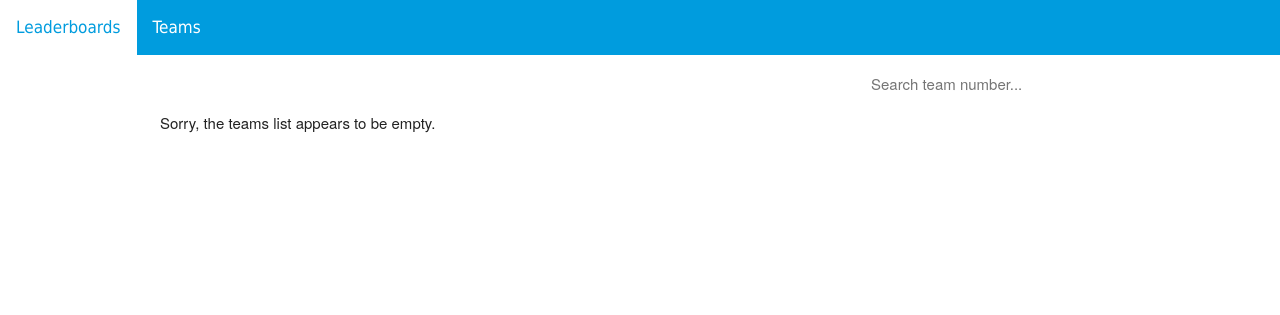
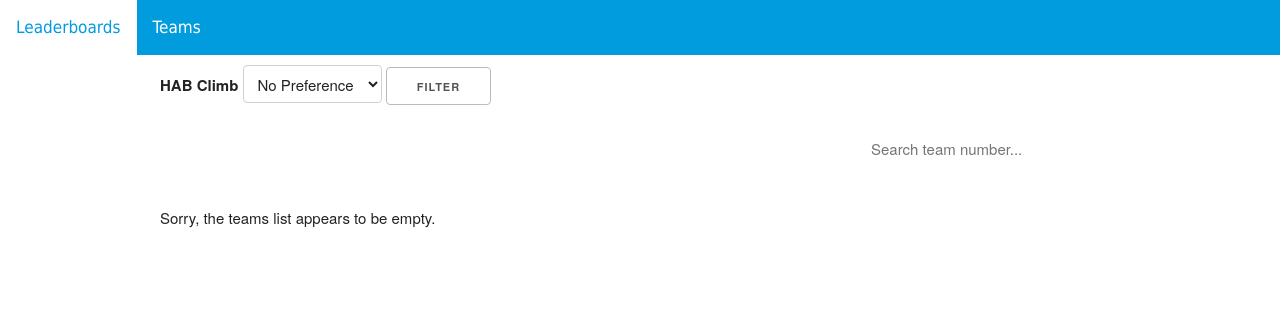
Before and after one commit to bqrichards/CSP-Analyze, a Flask app: page /teams in a window 1280 px wide. Shown: the top 315 px of the page. Run offline with Flask 2, Linux system fonts and the light colour scheme; parts of the project's set-up code (start-up, migrations or seed data) failed here and were passed over.

Commit message:
Add HAB climb level filtering

```diff
--- a/app.py
+++ b/app.py
@@ -18,9 +18,21 @@
 event_codes = ['2019carv', '2019gal', '2019hop', '2019new', '2019roe', '2019tur']
 unique_ips = []
 
-''' Web Routes '''
+
+def has_been_on_level(level_number, team):
+    """
+    Checks to see if a team has reached a certain HAB level in any of their matches
+    :param level_number: level HAB level
+    :param team: the team
+    :return: Whether the team has been on this HAB level
+    """
+    for match in team.matches:
+        if match.auto_idStartLevel == level_number or match.tele_idClimbLevel == level_number:
+            return True
+    return False
 
 
+''' Web Routes '''
 @app.route('/')
 @app.route('/index')
 @app.route('/leaderboards')
@@ -37,9 +49,29 @@
                                          'hatch': cache.hatch_sorted, 'rankings': cache.rankings_sorted})
 
 
-@app.route('/teams')
+@app.route('/teams', methods=['GET', 'POST'])
 def teams():
-    return render_template('teams.html', title='Teams', teams=cache.teams)
+    if request.method == 'GET':
+        return render_template('teams.html', title='Teams', teams=cache.teams)
+
+    # POST - trying to filter
+    if 'hab-climb-select' not in request.form:
+        cache.logger.warning('Submitting POST request without select options in form')
+        return render_template('error.html', title='Error', error_message='POST request could not be handled')
+
+    if request.form['hab-climb-select'] == 'No Preference':
+        cache.logger.info('Attempting to filter with no preference, giving default list')
+        return render_template('teams.html', title='Teams', teams=cache.teams)
+
+    # Filter teams
+    filtered_teams = []
+
+    # Filter by HAB climb
+    at_least_level = int(request.form['hab-climb-select'][-1])
+    cache.logger.info('Filtering robots by HAB level {}'.format(at_least_level))
+    filtered_teams.extend([team for team in cache.teams if has_been_on_level(at_least_level, team)])
+
+    return render_template('teams.html', title='Teams', teams=filtered_teams)
 
 
 @app.route('/team/<int:team_number>')
--- a/cache.py
+++ b/cache.py
@@ -10,11 +10,19 @@
 logger = logging.getLogger(__name__)
 logger.setLevel(logging.INFO)
 
-handler = logging.StreamHandler(sys.stdout)
-handler.setLevel(logging.INFO)
-formatter = logging.Formatter('%(asctime)s - %(name)s - %(levelname)s - %(message)s')
-handler.setFormatter(formatter)
-logger.addHandler(handler)
+stream_handler = logging.StreamHandler(sys.stdout)
+stream_handler.setLevel(logging.INFO)
+file_handler = logging.FileHandler('info.log')
+file_handler.setLevel(logging.INFO)
+error_file_handler = logging.FileHandler('error.log')
+error_file_handler.setLevel(logging.ERROR)
+formatter = logging.Formatter('%(asctime)s - %(levelname)s - %(message)s')
+stream_handler.setFormatter(formatter)
+file_handler.setFormatter(formatter)
+error_file_handler.setFormatter(formatter)
+logger.addHandler(stream_handler)
+logger.addHandler(file_handler)
+logger.addHandler(error_file_handler)
 
 teams = []
 defence_sorted = []
@@ -54,7 +62,12 @@
         logger.info('Using If-Modified-Since: {}'.format(modified_since))
         headers['If-Modified-Since'] = modified_since
 
-    r = requests.get(endpoint, headers=headers)
+    r = None
+    try:
+        r = requests.get(endpoint, headers=headers)
+    except requests.exceptions.ConnectionError as e:
+        logger.error('Connection error while requesting event code {}'.format(event_code))
+        return []
 
     logger.info('Status code: {}'.format(r.status_code))
     if r.status_code == 304:
--- a/static/css/teams.css
+++ b/static/css/teams.css
@@ -2,6 +2,7 @@
 	display: grid;
 	grid-gap: 10px;
 	grid-template: auto / auto auto auto auto;
+	margin-top: 20px;
 	margin-bottom: 20px;
 }
 
@@ -25,6 +26,16 @@
 	width: 100%;
 	height: 50px;
 	display: inline-block;
+	margin-bottom: 10px;
+}
+
+#filter-container {
+	margin-top: 10px;
+	width: 100%;
+}
+
+#filter-container * {
+	display: inline;
 }
 
 #search-bar {
--- a/static/js/teams.js
+++ b/static/js/teams.js
@@ -1,6 +1,6 @@
 /**
 * Hide a specific team number's item
-* @param {number} the team number to hide
+* @param number the team number to hide
 */
 function _hide(number) {
 	document.getElementById('team-item-' + number).style.display = 'none';
@@ -8,7 +8,7 @@
 
 /**
 * Show a specific team number's item
-* @param {number} the team number to show
+* @param number the team number to show
 */
 function _show(number) {
 	document.getElementById('team-item-' + number).style.display = 'block';
@@ -26,7 +26,7 @@
 
 /**
 * Hide teams that don't contain these numbers
-* @param {number} the number to filter teams by
+* @param number the number to filter teams by
 */
 function filterByNumber(number) {
 const items = document.getElementsByClassName('grid-item');
--- /dev/null
+++ b/templates/error.html
@@ -0,0 +1,6 @@
+{% extends 'base.html' %}
+
+{% block content %}
+    <h1>An error has occurred</h1>
+    <p>{{ error_message }}</p>
+{% endblock %}
--- a/templates/teams.html
+++ b/templates/teams.html
@@ -5,6 +5,18 @@
 {% endblock %}
 
 {% block content %}
+<div id="filter-container">
+    <form id="filter-form" action="{{ url_for('teams') }}" method="post">
+        <label for="hab-climb-select">HAB Climb</label>
+        <select id="hab-climb-select" name="hab-climb-select" form="filter-form">
+            <option>No Preference</option>
+            <option>Level 1</option>
+            <option>Level 2</option>
+            <option>Level 3</option>
+        </select>
+        <input type="submit" value="Filter"/>
+    </form>
+</div>
 <div id="search-bar-holder">
 	<input type="text" id="search-bar" placeholder="Search team number..." />
 </div>
@@ -15,7 +27,15 @@
 			<a href="{{ url_for('team', team_number=team.number) }}" >
 				<img src="{{ url_for('static', filename='img/robot.png') }}"/>
 				<br />
-				<span class="team-number-span">Team #{{ team.number }}</span>
+				<span class="team-number-span">
+                    {% if team.has_been_highlighted %}
+                    ✓
+                    {% endif %}
+                    {% if team.has_been_issued_warning %}
+                    ✗
+                    {% endif %}
+                    Team #{{ team.number }}
+                </span>
 			</a>
 		</div>
 	{% endfor %}
```
